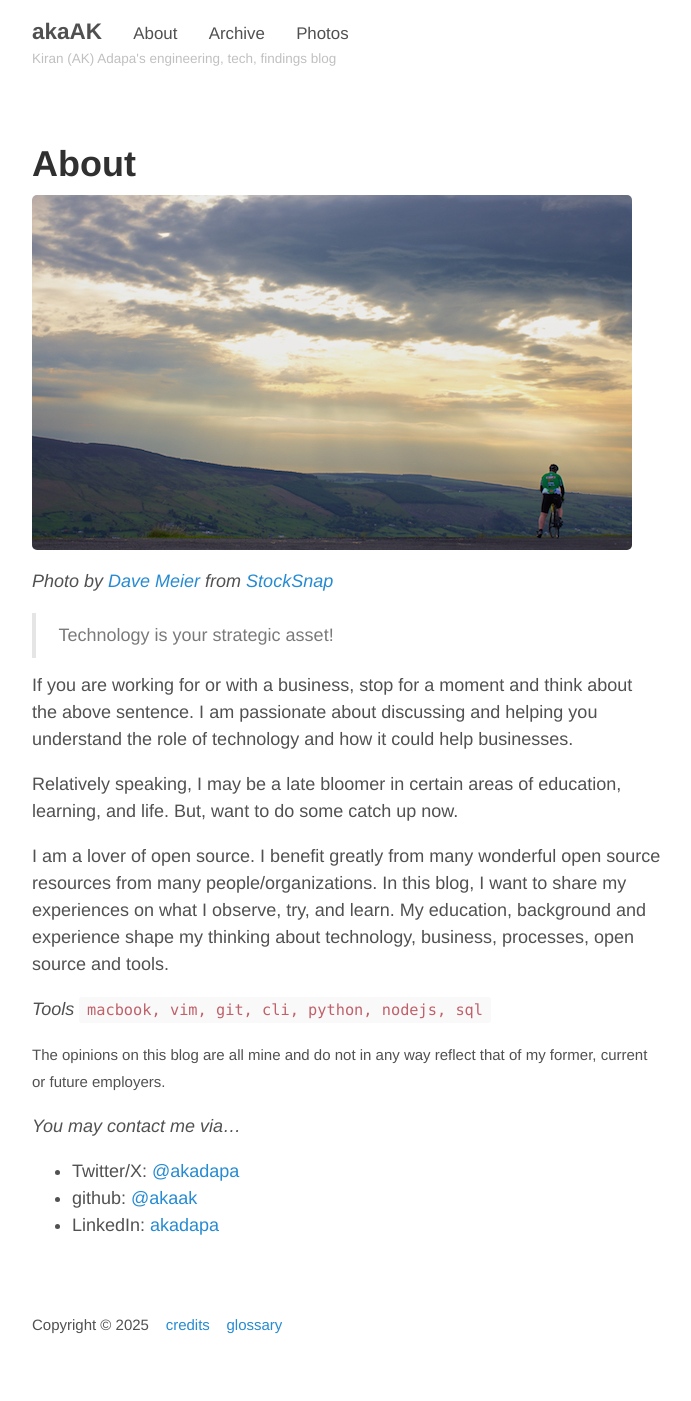
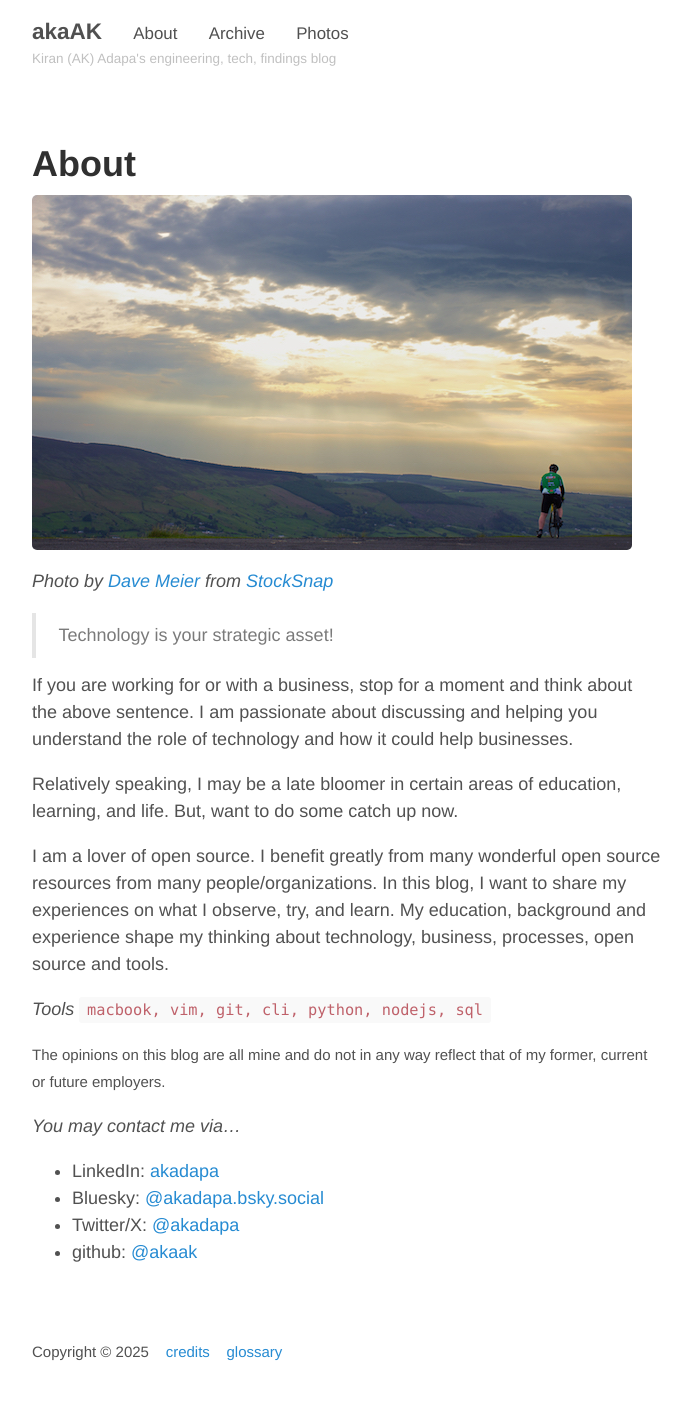
Before and after one commit to akaak/blog, a Jekyll site: the page built from about.md, in a window 1280 px wide. Shown: the whole page, without its empty margins (293-984 px from the left). Built offline with Jekyll 4.4.1, drawn with Linux system fonts in a browser that asks for light colours; before the commit the page ends 1374 px from its top, so only the background shows below that.

Commit message:
update about; social links

```diff
--- a/about.md
+++ b/about.md
@@ -26,6 +26,7 @@ The opinions on this blog are all mine and do not in any way reflect that of my
 
 *You may contact me via...*
 
+- LinkedIn: [akadapa](https://www.linkedin.com/in/akadapa/)
+- Bluesky: [@akadapa.bsky.social](https://bsky.app/profile/akadapa.bsky.social)
 - Twitter/X: [@akadapa](https://x.com/akadapa)
 - github: [@akaak](https://github.com/akaak)
-- LinkedIn: [akadapa](https://www.linkedin.com/in/akadapa/)
```
